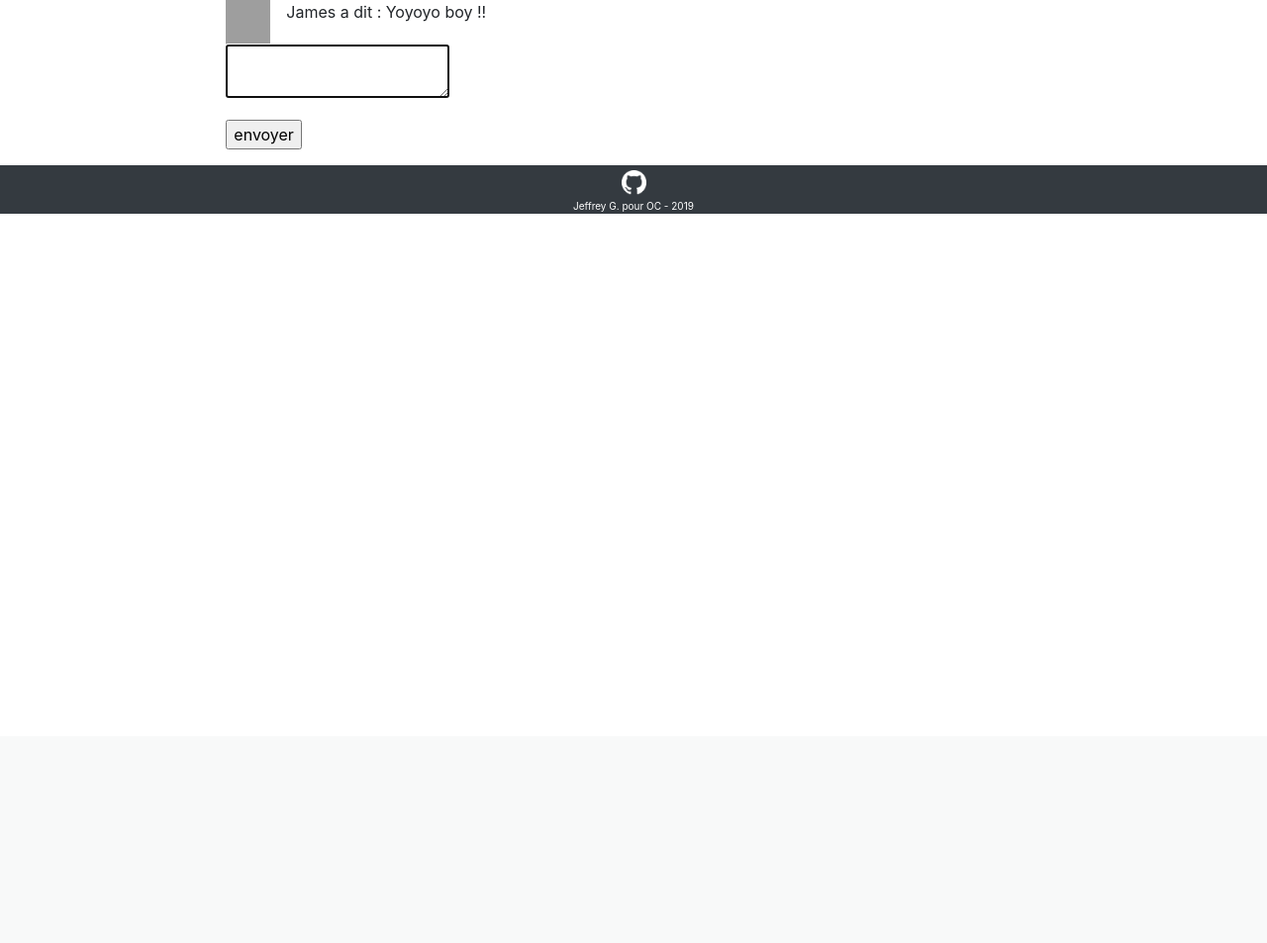
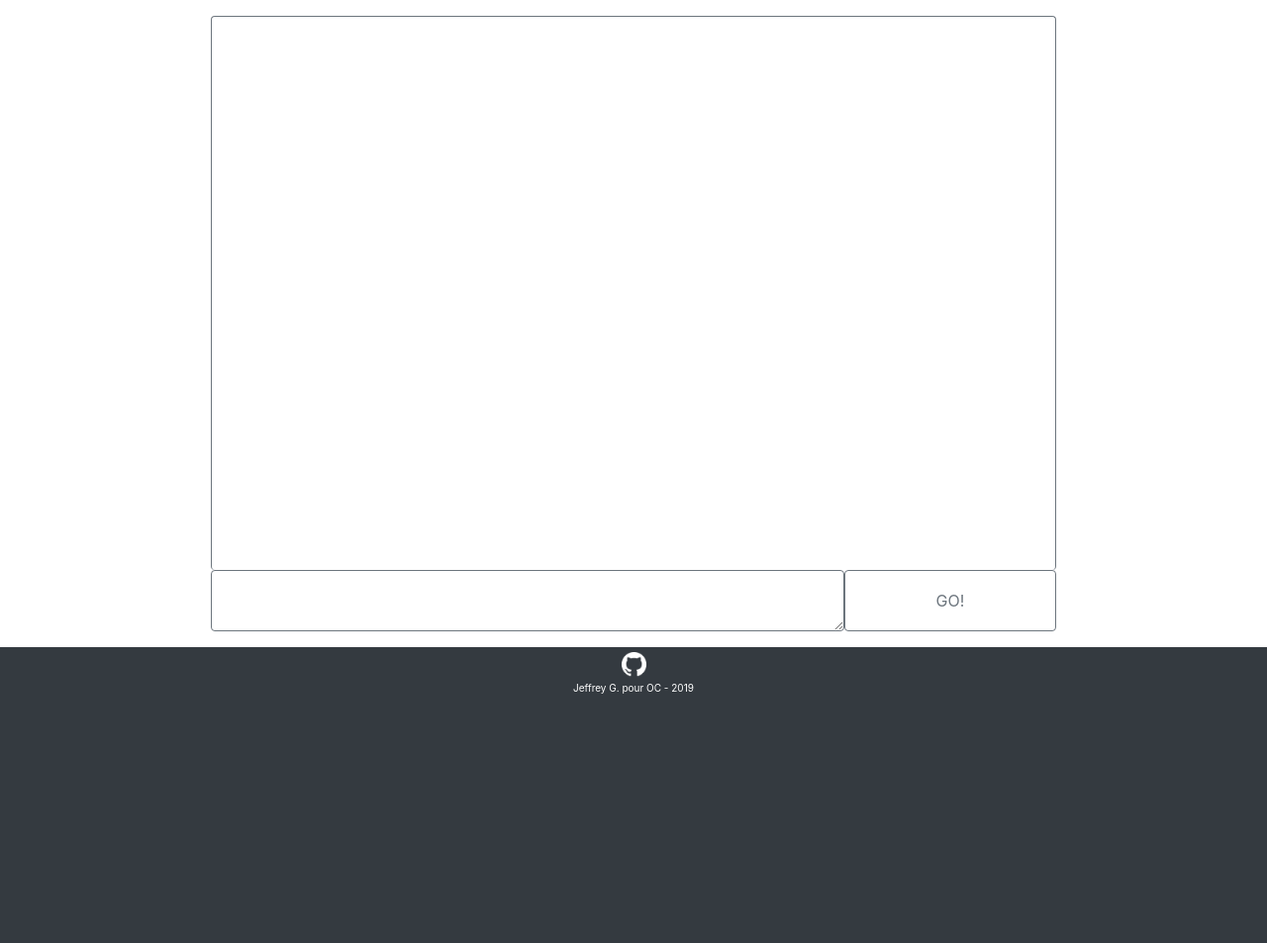
Before and after one commit to Ludophilia/P7v2, a Flask app: page / in a window 1280 px wide. Shown: the part 56-1009 px from the top of the page at 99% size. Before the commit the page ends 272 px from the top, so only its background shows below. Run offline with Flask 2, Linux system fonts and the light colour scheme; parts of the project's set-up code (start-up, migrations or seed data) failed here and were passed over; some libraries are stand-ins or nearby versions; grey boxes are pictures that could not be loaded.

Commit message:
Codage du front-end avec Bootstrap

```diff
--- a/app/forms.py
+++ b/app/forms.py
@@ -8,4 +8,4 @@ from wtforms.validators import DataRequired
 
 class Form(FlaskForm):
     textarea = TextAreaField("Discutez avec GrandPy", validators=[DataRequired()])
-    submit_button = SubmitField("envoyer")
+    submit_button = SubmitField("GO!")
--- a/app/templates/page.html
+++ b/app/templates/page.html
@@ -16,31 +16,20 @@
                     <div class="navbar-brand">GrandPy</div>
                 </div>
             </header>
-            <div class="row justify-content-center">
-                <div class="col-8">
-                    <div id="chat_zone">
-                        <div class="media">
-                            <img class="mr-3" src="https://getbootstrap.com/docs/4.1/assets/brand/bootstrap-solid.svg" width="45" height="45" alt="?" />
-                            <div class="media-body">
-                                <p class="">James a dit :
-                                Yoyoyo boy !!</p>
-                            </div>
-                        </div>
+            <div class="row justify-content-center bg-white">
+                <div style="height: 560px" class="col-8 border border-secondary rounded border-bottom-0 mt-3" id="chat_container">
+                    <div id="chat_zone" style="margin : 15px -15px;"> <!-- dirtyfix : Dat 15px padding tho'-->
                     </div>
                 </div>
             </div>
-            <div class="row justify-content-center">
-                <div class="col-8">
-                    <form  method="post" action="" novalidate>
+            <div class="row justify-content-center bg-white mb-3">
+                <form class="col-8" method="post" action="" novalidate>
+                    <div class="row">
                         {{ form.hidden_tag() }}
-                        <p>
-                            {{ form.textarea(id="chat_input", autofocus=True) }}
-                            <div id="submit_button">
-                                {{ form.submit_button() }}
-                            </div>
-                        </p>
-                    </form>
-                </div>
+                        {{ form.textarea(class="col-9 border border-secondary form-control", id="chat_input") }}
+                        {{ form.submit_button(class="col-3 btn btn-outline-secondary border border-secondary", id="submit_button", style="padding: 6px -12px") }}
+                    </div>
+                </form>
             </div>
             <footer>
                 <div class="row bg-dark justify-content-center p-1">
@@ -48,8 +37,10 @@
                         <image src="static/img/GitHub-Mark-Light-32px.png" alt="Gitkkun (Octocat)" width="25" height="25"/>
                     </a>
                 </div>
-                <div class="row bg-dark justify-content-center" style="color: #fff; font-size: 10px;">
+                <div class="row bg-dark justify-content-center text-white" style="font-size: 10px;" id="special">
                     Jeffrey G. pour OC - 2019
+                </div>
+                <div class="row bg-dark" style="height: 250px;">
                 </div>
             </footer>
         </div>
```
Also changed, not shown: app/static/style.css (+6 -34 lines).
